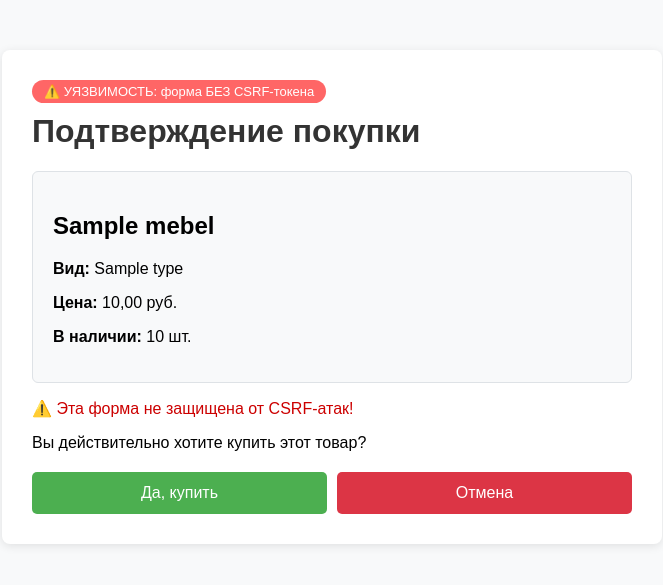
After one commit to MarS10-01/MebelBy, a Django app: page /buy-nocsrf/1/ in a window 1280 px wide. The commit adds this page. Shown: the top 585 px of the page, without its empty margins (308-971 px from the left). Run offline with Django 5.2, Linux system fonts and the light colour scheme; tables that the repository leaves empty hold one stand-in row (values such as "Sample post").

Commit message:
Vulnerability testing for SQL injection, CSRF, and IDOR has been added to the project for ndtp

```diff
--- a/fproj/fproj/settings.py
+++ b/fproj/fproj/settings.py
@@ -123,4 +123,4 @@ EMAIL_HOST = 'smtp.gmail.com'
 EMAIL_USE_SSL = True
 EMAIL_PORT = 465
 EMAIL_HOST_USER = 'markgrastef@gmail.com'
-EMAIL_HOST_PASSWORD = 'badpvfqirboczwmw'
+EMAIL_HOST_PASSWORD = 'pulu imbt vjey fzmk'
--- a/fproj/fproj/urls.py
+++ b/fproj/fproj/urls.py
@@ -27,5 +27,9 @@ urlpatterns = [
     path('buy/<int:pk>/', views.buy_product, name='buy-product'),
     path('register/', views.register, name='register'),
     path('map/', views.map, name='map'),
+    path('search/', views.search_sql, name='search_sql'),
+    path('buy-nocsrf/<int:pk>/', views.buy_no_csrf, name='buy-no-csrf'),
+    path('order/<int:order_id>/', views.order_detail, name='order_detail'),
+    path('my-orders/', views.my_orders, name='my_orders'),
 
 ]
--- a/fproj/myapp/models.py
+++ b/fproj/myapp/models.py
@@ -93,3 +93,14 @@ class Color(models.Model):
                             verbose_name='Название цвета')
     def __str__(self):
         return self.name
+
+
+class Order(models.Model):
+    user = models.ForeignKey('auth.User', on_delete=models.CASCADE)
+    mebel = models.ForeignKey('Mebel', on_delete=models.CASCADE)
+    quantity = models.PositiveIntegerField(default=1)
+    price = models.DecimalField(max_digits=10, decimal_places=2)
+    created_at = models.DateTimeField(auto_now_add=True)
+
+    def __str__(self):
+        return f"Заказ #{self.id} - {self.user.username}"
--- a/fproj/myapp/templates/base.html
+++ b/fproj/myapp/templates/base.html
@@ -223,7 +223,10 @@
                 </nav>
 
                 <div class="sear">
-                    <input type="text" class="sear-in" placeholder="Введите запрос">
+                    <form method="get" action="{% url 'search_sql' %}" style="display: flex; gap: 5px; align-items: center;">
+                        <input type="text" name="q" class="sear-in" placeholder="Введите запрос">
+                        <button type="submit" style="padding: 8px 15px; background: #2c3e50; color: white; border: none; border-radius: 4px; cursor: pointer;">🔍</button>
+                    </form>
                 </div>
             </div>
         </header>
--- /dev/null
+++ b/fproj/myapp/templates/buy_no_csrf.html
@@ -0,0 +1,42 @@
+<!DOCTYPE html>
+<html lang="ru">
+<head>
+    <meta charset="UTF-8">
+    <title>Подтверждение покупки (БЕЗ CSRF)</title>
+    <style>
+        body { font-family: Arial, sans-serif; margin: 0; padding: 0; background-color: #f8f9fa; }
+        .container { max-width: 600px; margin: 50px auto; background: white; padding: 30px; border-radius: 8px; box-shadow: 0 2px 10px rgba(0,0,0,0.1); }
+        h1 { color: #333; margin-top: 0; }
+        .product-info { border: 1px solid #dee2e6; padding: 20px; border-radius: 6px; margin: 10px 0; background-color: #f8f9fa; }
+        .buttons { display: flex; gap: 10px; margin-top: 20px; }
+        .btn { padding: 12px 30px; border: none; border-radius: 5px; font-size: 16px; cursor: pointer; text-decoration: none; text-align: center; flex: 1; }
+        .btn-buy { background-color: #4CAF50; color: white; }
+        .btn-buy:hover { background-color: #45a049; }
+        .btn-cancel { background-color: #dc3545; color: white; }
+        .btn-cancel:hover { background-color: #c82333; }
+        .vuln-badge { background: #ff6666; color: white; padding: 4px 12px; border-radius: 12px; font-size: 13px; display: inline-block; margin-bottom: 10px; }
+    </style>
+</head>
+<body>
+    <div class="container">
+        <span class="vuln-badge">⚠️ УЯЗВИМОСТЬ: форма БЕЗ CSRF-токена</span>
+        <h1>Подтверждение покупки</h1>
+
+        <div class="product-info">
+            <h2>{{ mebel.title }}</h2>
+            <p><strong>Вид:</strong> {{ mebel.type.name }}</p>
+            <p><strong>Цена:</strong> {{ mebel.price }} руб.</p>
+            <p><strong>В наличии:</strong> {{ mebel.quantity }} шт.</p>
+        </div>
+        <form method="post">
+            <p style="color: #cc0000;">⚠️ Эта форма не защищена от CSRF-атак!</p>
+            <p>Вы действительно хотите купить этот товар?</p>
+
+            <div class="buttons">
+                <button type="submit" class="btn btn-buy">Да, купить</button>
+                <a href="{% url 'mebel-list' %}" class="btn btn-cancel">Отмена</a>
+            </div>
+        </form>
+    </div>
+</body>
+</html>
--- a/fproj/myapp/views.py
+++ b/fproj/myapp/views.py
@@ -1,9 +1,12 @@
 from django.shortcuts import render, get_object_or_404, redirect
 from django.views.generic import ListView,DetailView
 from django.contrib import messages
-from .models import Mebel
+from .models import Mebel, Order
 from django.contrib.auth import login
 from .forms import RegisterForm
+from django.db import connection
+from django.contrib.auth.decorators import login_required
+from django.views.decorators.csrf import csrf_exempt
 # Create your views here.
 def index(request):
     return render(request, 'index.html')
@@ -25,6 +28,13 @@ def buy_product(request, pk):
         if mebel.quantity > 0:
             mebel.quantity -= 1
             mebel.save()
+            if request.user.is_authenticated:
+                Order.objects.create(
+                    user=request.user,
+                    mebel=mebel,
+                    quantity=1,
+                    price=mebel.price
+                )
             return render(request, 'buy_success.html', {'mebel': mebel})
         else:
             messages.error(request, 'Товар не в наличии!')
@@ -45,3 +55,55 @@ def register(request):
 
 def map(request):
     return render(request, 'map.html')
+
+
+def search_sql(request):
+    query = request.GET.get('q', '')
+    results = []
+    sql_query = ""
+
+    if query:
+        sql_query = f"SELECT * FROM myapp_mebel WHERE title LIKE '%{query}%'"
+        with connection.cursor() as cursor:
+            cursor.execute(sql_query)
+            results = cursor.fetchall()
+
+    return render(request, 'search_results.html', {
+        'query': query,
+        'results': results,
+        'sql_query': sql_query,
+    })
+
+@csrf_exempt
+def buy_no_csrf(request, pk):
+    mebel = get_object_or_404(Mebel, pk=pk)
+
+    if request.method == 'POST':
+        if mebel.quantity > 0:
+            mebel.quantity -= 1
+            mebel.save()
+            # === ЗАКАЗ СОЗДАЁТСЯ ===
+            if request.user.is_authenticated:
+                Order.objects.create(
+                    user=request.user,
+                    mebel=mebel,
+                    quantity=1,
+                    price=mebel.price
+                )
+            return render(request, 'buy_success.html', {'mebel': mebel})
+        else:
+            messages.error(request, 'Товар не в наличии!')
+            return redirect('mebel-list')
+
+    return render(request, 'buy_no_csrf.html', {'mebel': mebel})
+
+
+@login_required
+def order_detail(request, order_id):
+    order = Order.objects.get(id=order_id)
+    return render(request, 'order_detail.html', {'order': order})
+
+@login_required
+def my_orders(request):
+    orders = Order.objects.filter(user=request.user).order_by('-created_at')
+    return render(request, 'my_orders.html', {'orders': orders})
```
Also changed, not shown: fproj/crack.py (added, +21 -0 lines), fproj/myapp/templates/mebel_detail.html (+8 -0 lines), fproj/myapp/templates/my_orders.html (added, +27 -0 lines), fproj/myapp/templates/order_detail.html (added, +27 -0 lines), fproj/myapp/templates/search_results.html (added, +30 -0 lines), fproj/myapp/migrations/0009_review.py (added), fproj/myapp/migrations/0010_delete_review.py (added), fproj/myapp/migrations/0011_order.py (added).
